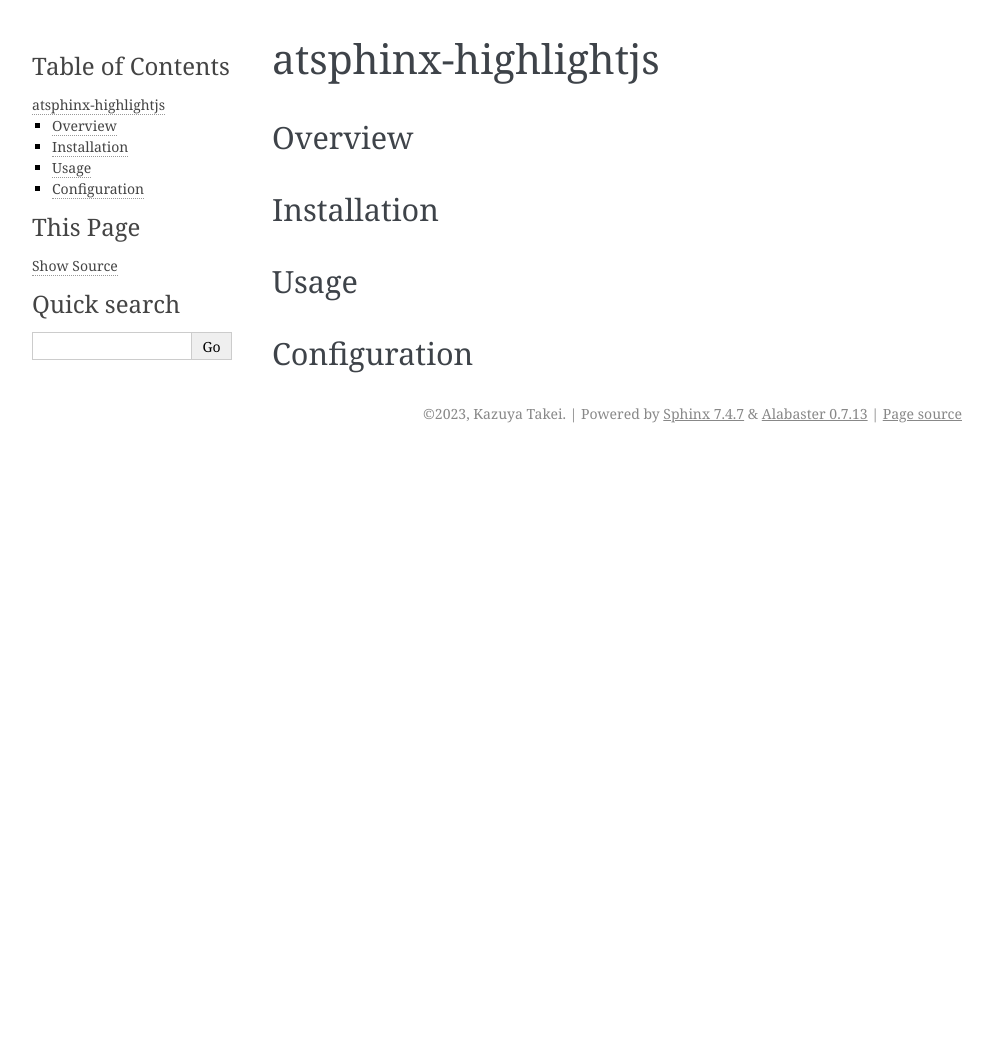
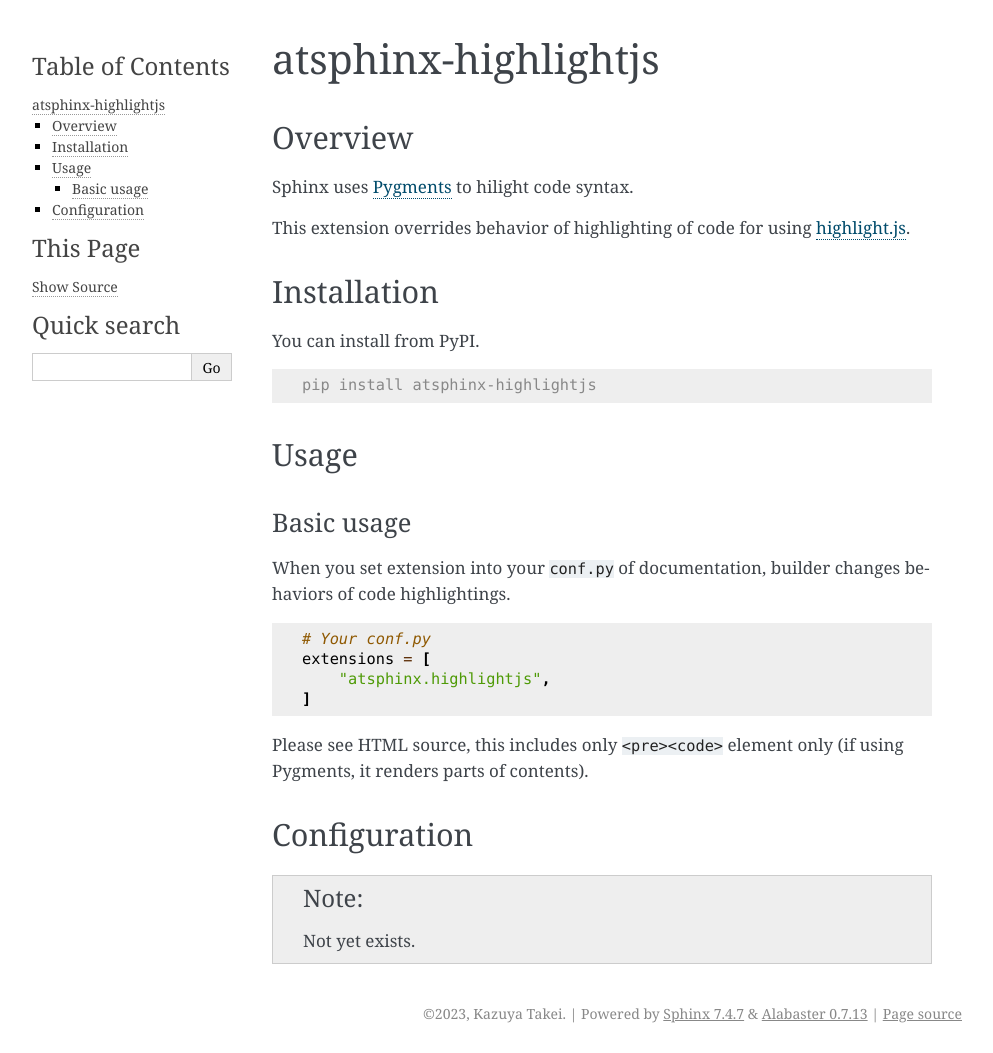
Before and after one commit to atsphinx/highlightjs, a Sphinx documentation site: the page built from docs/index.rst, in a window 1280 px wide. Shown: the whole page, without its empty margins (148-1141 px from the left). Built offline with Sphinx 7.4.7, drawn with Linux system fonts in a browser that asks for light colours; the version number could not be read and is left out; before the commit the page ends 900 px from its top, so only the background shows below that.

Commit message:
feat: Render code block for highlight.js

```diff
--- a/CHANGES.rst
+++ b/CHANGES.rst
@@ -2,9 +2,9 @@
 Change logs
 ===========
 
-v0.0.0
+v0.0.1
 ======
 
-:date: 2023-05-01
+:date: 2023-10-21
 
-Initial commit.
+First release.
--- a/docs/conf.py
+++ b/docs/conf.py
@@ -9,7 +9,7 @@
 
 # -- General configuration
 extensions = [
-    "sphinx.ext.todo",
+    "atsphinx.highlightjs",
 ]
 templates_path = ["_templates"]
 exclude_patterns = ["_build", "Thumbs.db", ".DS_Store"]
@@ -17,3 +17,5 @@
 # -- Options for HTML output
 html_theme = "alabaster"
 html_static_path = ["_static"]
+
+# -- Options for extensions
--- a/docs/index.rst
+++ b/docs/index.rst
@@ -5,19 +5,39 @@
 Overview
 ========
 
-.. todo:: Write it
+Sphinx uses `Pygments <https://pygments.org/>`_ to hilight code syntax.
+
+This extension overrides behavior of highlighting of code for using `highlight.js <https://highlightjs.org/>`_.
 
 Installation
 ============
 
-.. todo:: Write it
+You can install from PyPI.
+
+.. code:: console
+
+   pip install atsphinx-highlightjs
 
 Usage
 =====
 
-.. todo:: Write it
+Basic usage
+-----------
+
+When you set extension into your ``conf.py`` of documentation,
+builder changes behaviors of code highlightings.
+
+.. code:: python
+
+   # Your conf.py
+   extensions = [
+       "atsphinx.highlightjs",
+   ]
+
+Please see HTML source, this includes only ``<pre><code>`` element only
+(if using Pygments, it renders parts of contents).
 
 Configuration
 =============
 
-.. todo:: Write it
+.. note:: Not yet exists.
--- /dev/null
+++ b/src/atsphinx/highlightjs/_static/highlight.css
@@ -0,0 +1,6 @@
+/**
+ * Reset pre style for Pygments in Sphinx.
+ */
+pre:has(code) {
+  padding: 0px;
+}
--- /dev/null
+++ b/src/atsphinx/highlightjs/_static/highlight.js
@@ -0,0 +1,4 @@
+/**
+ * Affect highlight.js
+ */
+hljs.highlightAll();
```
Also changed, not shown: README.rst (+18 -1 lines), 2 other files.
